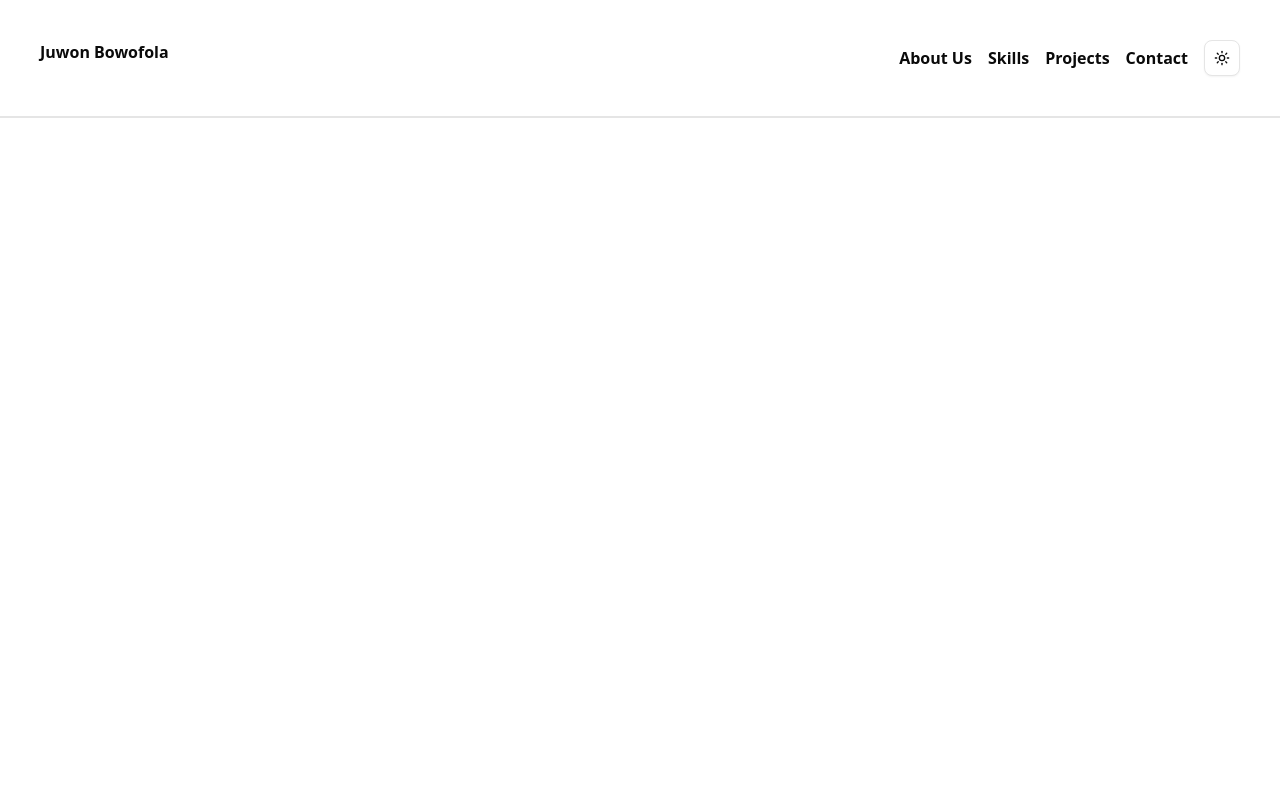
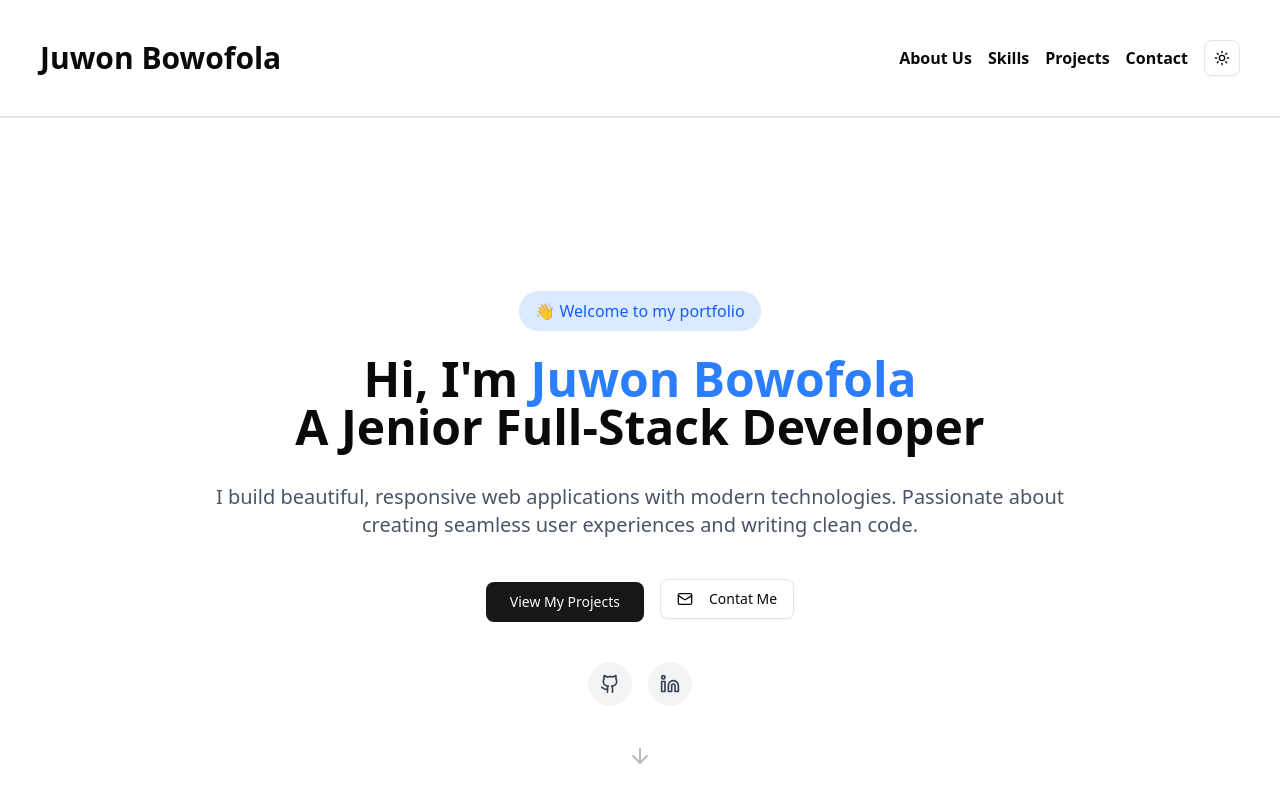
Before and after one commit to DeFiDev-sys/Portfolio_Latest, a Next.js app: page / in a window 1280 px wide. Shown: the top 802 px of the page. Built offline with nearby package versions, Linux system fonts and the light colour scheme.

Commit message:
Hero Section Done and Added to the code base

```diff
--- a/app/page.tsx
+++ b/app/page.tsx
@@ -1,9 +1,11 @@
 import Header from "@/component/Header";
+import Hero from "@/component/Hero";
 
 export default function Home() {
   return (
-   <div className="h-screen w-full scroll-smooth">
+   <div className="min-h-screen w-full scroll-smooth">
     <Header/>
+    <Hero/>
    </div>
   );
 }
--- a/component/Header.tsx
+++ b/component/Header.tsx
@@ -1,15 +1,15 @@
 "use client";
 
 import { ModeToggle } from "@/components/ModeToggle";
-import LinkeData from "@/data/linkdata";
 import Link from "next/link";
 import { motion } from "framer-motion";
 import React from "react";
+import { LinkeData } from "@/data/linkdata";
 
 function Header() {
   const scrollToSection = (id: string) => {
     const element = document.getElementById(id);
-    element?.scrollIntoView({ behavior: "smooth" });
+    element?.scrollIntoView({ behavior: "smooth" ,block: "start"});
   };
   return (
     <header className="text-center font-bold flex justify-between border-b-2 p-10 dark:border-b-gray-700 sticky top-0 bg-white dark:bg-gray-900 z-50">
@@ -17,11 +17,12 @@ function Header() {
         initial={{ opacity: 0, x: -25 }}
         animate={{ opacity: 1, x: 0 }}
         transition={{ duration: 0.5 }}
+        className="text-3xl font-bold"
       >
         Juwon Bowofola
       </motion.span>
       <div className="flex gap-4 items-center">
-        <div className="flex justify-between gap-4">
+        <div className="hidden lg:flex justify-between gap-4">
           {
             /* Navigation Links */
             LinkeData.map((link, i) => (
@@ -33,7 +34,7 @@ function Header() {
                 onClick={() => {
                   scrollToSection(link.name);
                 }}
-                className=""
+                className="hover:text-blue-500 dark:hover:text-gray-500 cursor-pointer"
               >
                 {link.name}
               </motion.button>
--- /dev/null
+++ b/component/Hero.tsx
@@ -0,0 +1,87 @@
+"use client";
+
+import React from "react";
+import { motion } from "framer-motion";
+import { Button } from "@/components/ui/button";
+import { ArrowDown, Github, Linkedin, Mail } from "lucide-react";
+import { profileLinkData } from "@/data/linkdata";
+function Hero() {
+    const scrollToSection = () => {
+    const element = document.getElementById('projects');
+    element?.scrollIntoView({ behavior: "smooth", block: "start" });
+    }
+  return (
+    <section className="p-10 dark:bg-gray-900 w-full min-h-screen flex items-center">
+      <div className="mx-auto">
+        <div className="max-w-4xl mx-auto text-center">
+          <motion.div
+            initial={{ opacity: 0, y: 20 }}
+            animate={{ opacity: 1, y: 0 }}
+            transition={{ duration: 0.6 }}
+            className="max-w-4xl"
+          >
+            <span className="inline-block px-4 py-2 mb-6 bg-blue-100 dark:bg-blue-900/30 text-blue-600 dark:text-blue-400 rounded-full">👋 Welcome to my portfolio</span>
+          </motion.div>
+
+            <motion.h1
+            initial={{ opacity: 0, y: 20 }}
+            animate={{ opacity: 1, y: 0 }}
+            transition={{ duration: 0.6, delay: 0.2 }}
+            className="text-4xl sm:text-5xl font-bold mb-8"
+            >Hi, I'm <span className="text-blue-500">Juwon Bowofola</span>
+            <br />
+            A Jenior Full-Stack Developer
+            </motion.h1>
+
+            <motion.p
+            initial={{ opacity: 0, y: 20 }}
+            animate={{ opacity: 1, y: 0 }}
+            transition={{ duration: 0.6, delay: 0.4 }}
+            className="text-lg sm:text-xl text-gray-600 dark:text-gray-300 mb-10"
+            >
+                I build beautiful, responsive web applications with modern technologies. Passionate about creating seamless user experiences and writing clean code.
+            </motion.p>
+
+            <motion.div
+            initial={{ opacity: 0, y: 20 }}
+            animate={{ opacity: 1, y: 0 }}
+            transition={{ duration: 0.6, delay: 0.6 }}
+            >
+                <Button size={'lg'} onClick={scrollToSection}>View My Projects</Button>
+
+                <Button variant={'outline'} size={'lg'} className="ml-4">
+                    <Mail className="mr-2 h-5 w-5"/>
+                    <a href="mailto:jayjaybowofola@gmail.com">Contat Me</a>
+                </Button>
+            </motion.div>
+
+            <motion.div
+            initial={{ opacity: 0, y: 20 }}
+            animate={{ opacity: 1, y: 0 }}
+            transition={{ duration: 0.6, delay: 0.8 }}
+            className="my-10 flex items-center justify-center gap-4"
+            >
+                <a href={profileLinkData.gitProfile} target="_blank" className="p-3 rounded-full bg-gray-100 dark:bg-gray-800 text-gray-700 dark:text-gray-300 hover:bg-gray-200 dark:hover:bg-gray-700 transition-colors">
+                    <Github className="h-5 w-5"/>
+                </a>
+
+                <a href={profileLinkData.linkedInProfile} target="_blank" className="p-3 rounded-full bg-gray-100 dark:bg-gray-800 text-gray-700 dark:text-gray-300 hover:bg-gray-200 dark:hover:bg-gray-700 transition-colors">
+                    <Linkedin className="h-5 w-5"/>
+                </a>
+            </motion.div>
+
+            <motion.div
+            initial={{ opacity: 0}}
+            animate={{ opacity: 1 }}
+            transition={{ duration: 0.6, delay: 1.0 , repeat: Infinity, repeatType: "reverse",}}
+            className="absolute bottom-8 left-1/2 -translate-x-1/2"
+            >
+                <ArrowDown className="h-6 w-6 text-gray-400"/>
+            </motion.div>
+        </div>
+      </div>
+    </section>
+  );
+}
+
+export default Hero;
--- a/data/linkdata.ts
+++ b/data/linkdata.ts
@@ -1,20 +1,41 @@
+import { link } from "fs";
+
 const LinkeData = [
+  {
+    name: "About Us",
+    url: "/about",
+  },
+  {
+    name: "Skills",
+    url: "/skills",
+  },
+  {
+    name: "Projects",
+    url: "/projects",
+  },
+  {
+    name: "Contact",
+    url: "/contact",
+  },
+];
+
+const profileLinkData = {
+  gitProfile: "https://github.com/DeFiDev-sys",
+  linkedInProfile: "https://www.linkedin.com/in/juwon-bowofola-a054b1337",
+  projectsLink: [
     {
-        name: 'About Us',
-        url: '/about',
+      name: "Weather App",
+      url: "https://weather-app-rho-ten-13.vercel.app/",
     },
     {
-        name: 'Skills',
-        url: '/skills',
+      name: "VLV",
+      url: "https://vivalavida-mu.vercel.app/",
     },
     {
-        name: 'Projects',
-        url: '/projects',
+      name: "Todo App",
+      url: "https://to-do-frontend-theta.vercel.app/SignIn",
     },
-    {
-        name: 'Contact',
-        url: '/contact',
-    },
-]
+  ],
+};
 
-export default LinkeData
+export  {LinkeData , profileLinkData};
```
